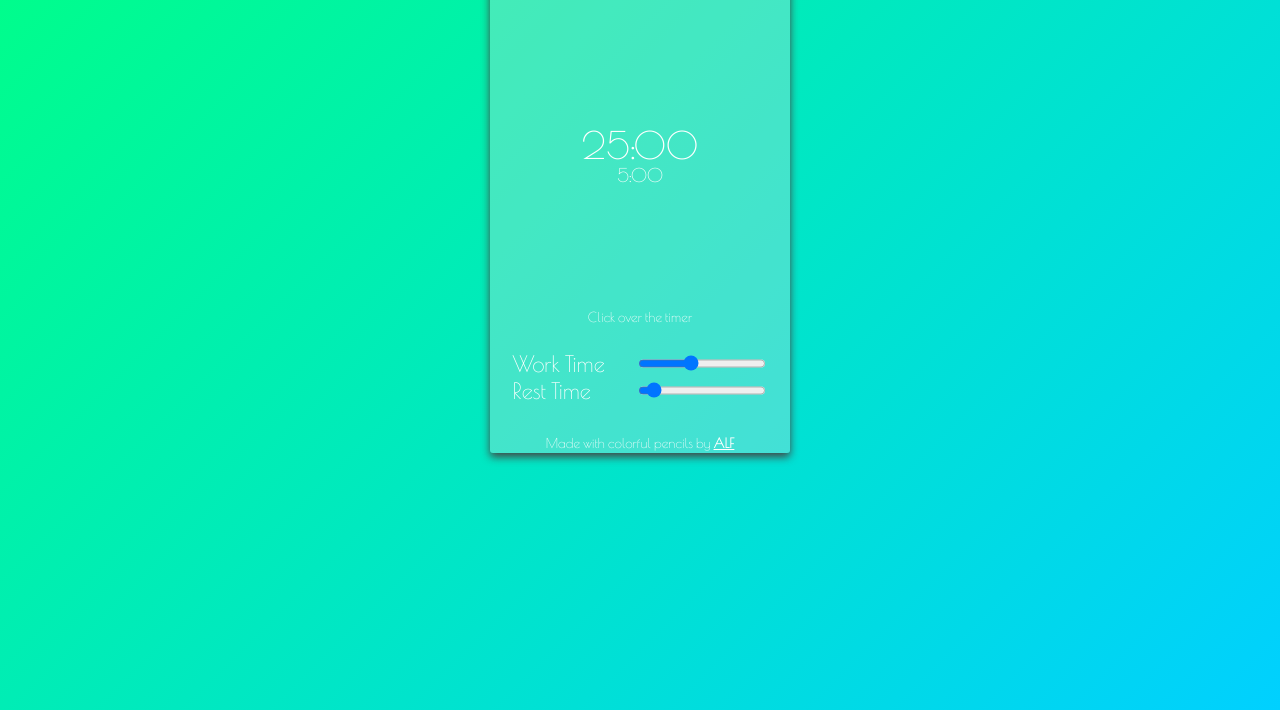
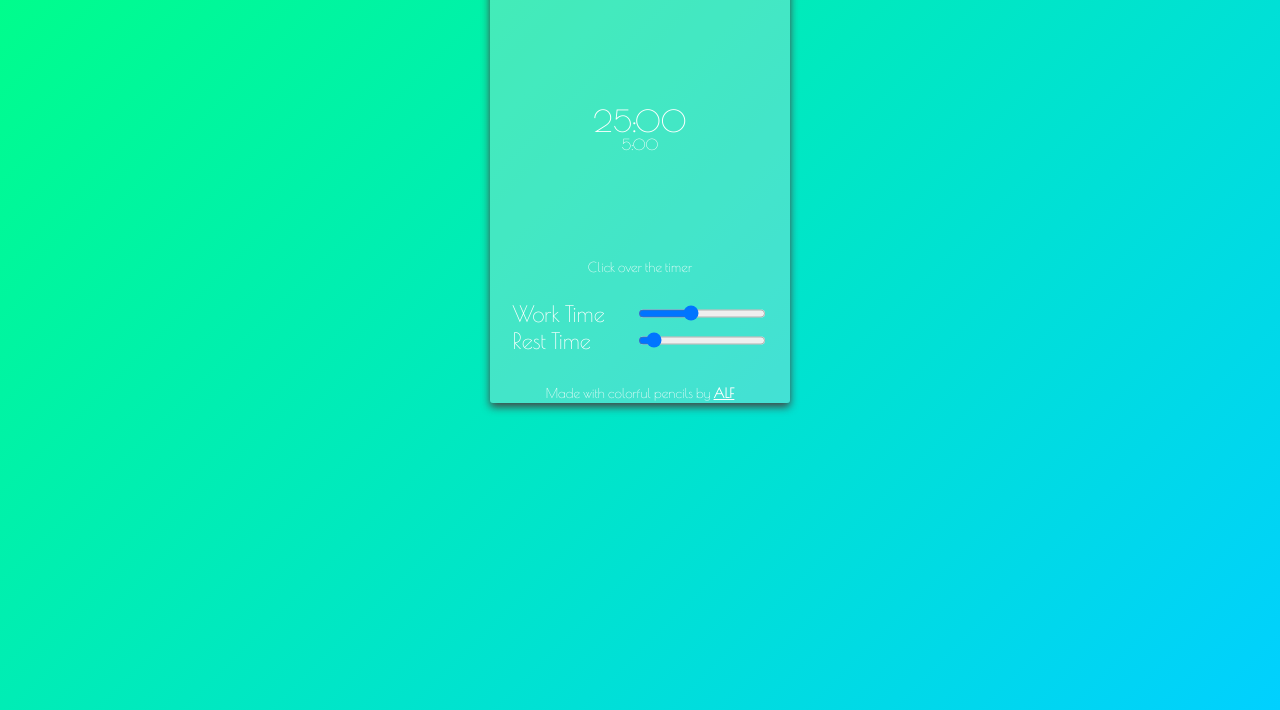
Before and after one commit to ALF3run/pomodoroClock, a plain HTML site: page index.html in a window 1280 px wide. Shown: the part 90-800 px from the top of the page. Drawn offline with nearby package versions, Linux system fonts and the light colour scheme.

Commit message:
Update index.html
Reduced canvas height from 250px to 200px

```diff
--- a/index.html
+++ b/index.html
@@ -22,7 +22,7 @@
           <h3>Pomodoro Clock</h3>
         </header>
         <div>
-          <canvas id="clock" width="250px" height="250px" title="Click over to start/pause"></canvas>
+          <canvas id="clock" width="250px" height="200px" title="Click over to start/pause"></canvas>
           <audio id="bell" src="bell.wav" type="audio/wav"></audio>
           <p>
             <small>Click over the timer</small>
```
